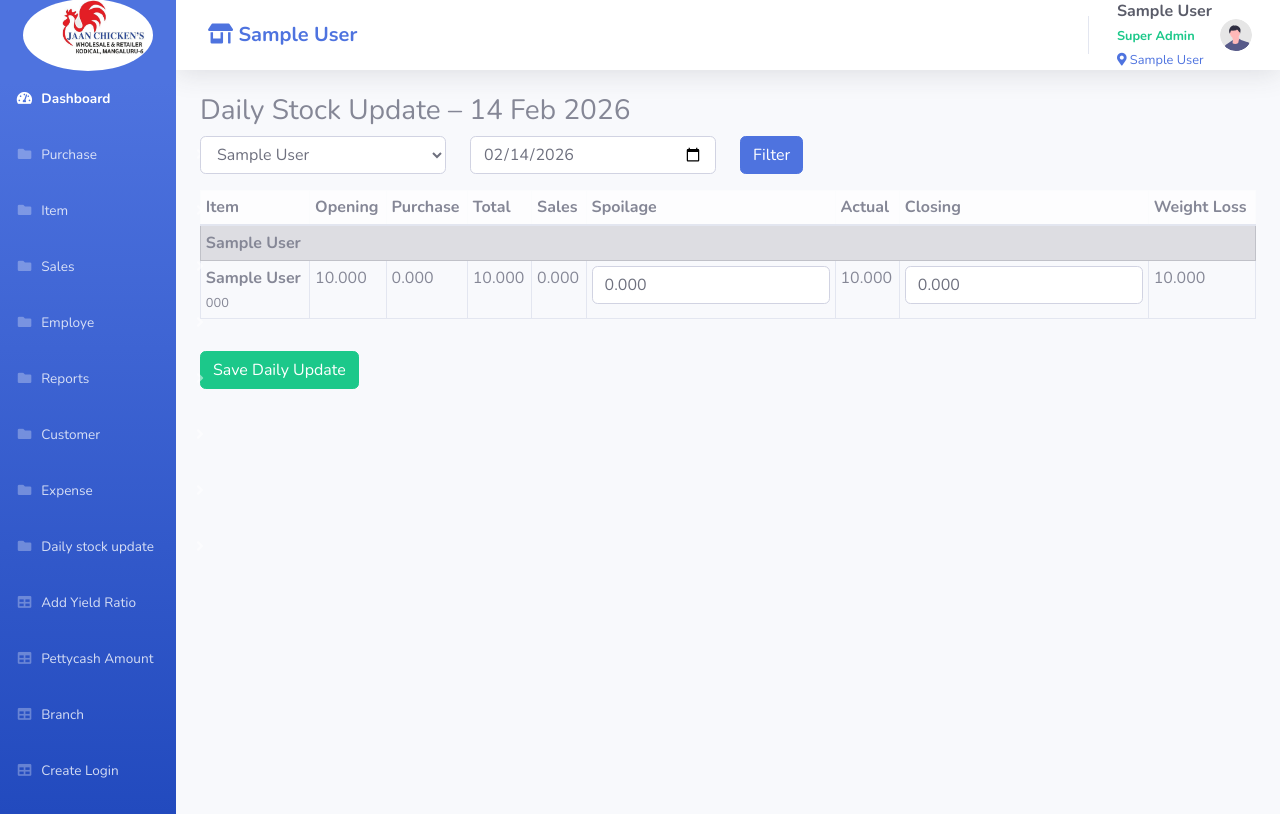
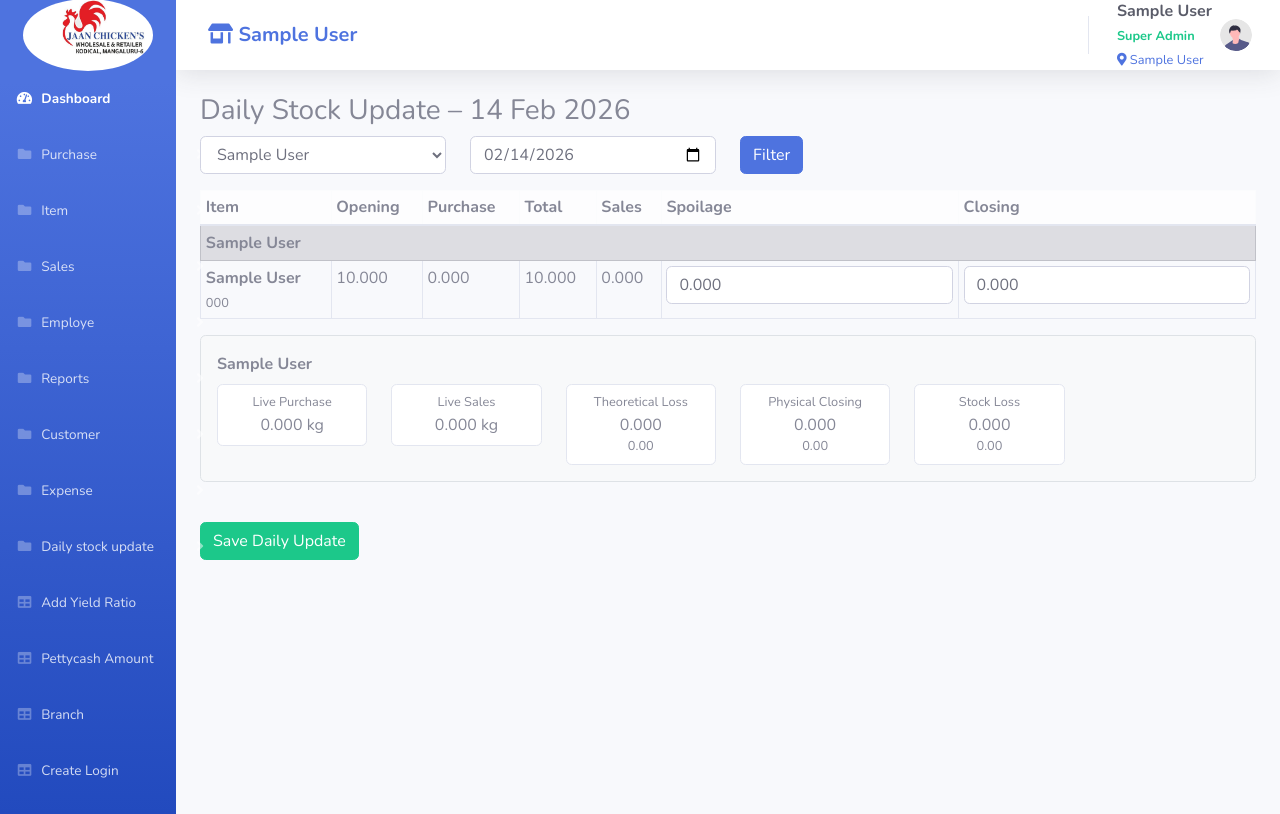
Before and after one commit to harshith-99/meat_shop, a Django app: page /accounts/daily-stock/update/ in a window 1280 px wide. Run offline with Django 5.2, Linux system fonts and the light colour scheme; a user stored in the database is signed in; tables that the repository leaves empty hold one stand-in row (values such as "Sample post"); parts of the project's set-up code (start-up, migrations or seed data) failed here and were passed over; some libraries are stand-ins or nearby versions.

Commit message:
pushed on 20032026

```diff
--- a/accounts/views.py
+++ b/accounts/views.py
@@ -506,6 +506,67 @@ def daily_stock_update(request):
 
             initial_data.append(initial)
 
+    # --- Category-wise live weight stats ---
+    category_live_stats = {}
+
+    for category, items in category_items.items():
+        total_live_purchase = Decimal('0.000')
+        total_live_sales    = Decimal('0.000')
+        total_live_closing  = Decimal('0.000')
+
+        for item in items:
+            yp = item.yieldpercentage_set.first()
+            multiplier = yp.multipler if yp else Decimal('1.000')
+
+            purchase = get_purchase_stock(item, selected_date, branch)
+            sales    = get_todays_sales(item, selected_date, branch)
+
+            # Use saved closing stock if it exists, else 0
+            rec = existing_map.get(item.id)
+            closing = rec.closing_stock if rec else Decimal('0.000')
+
+            total_live_purchase += (purchase * multiplier).quantize(Decimal('0.001'))
+            total_live_sales    += (sales    * multiplier).quantize(Decimal('0.001'))
+            total_live_closing  += (closing  * multiplier).quantize(Decimal('0.001'))
+
+        # Theoretical loss = Live Purchase - Live Sales
+        theoretical_loss = total_live_purchase - total_live_sales
+
+        # Theoretical loss %
+        if total_live_purchase > 0:
+            theoretical_loss_pct = (theoretical_loss * 100 / total_live_purchase).quantize(Decimal('0.01'))
+        else:
+            theoretical_loss_pct = Decimal('0.00')
+
+        # Physical loss weight = sum of live closing stock (closing × multiplier)
+        physical_loss_weight = total_live_closing
+
+        # Physical loss weight %
+        if total_live_purchase > 0:
+            physical_loss_pct = (physical_loss_weight * 100 / total_live_purchase).quantize(Decimal('0.01'))
+        else:
+            physical_loss_pct = Decimal('0.00')
+
+        # Stock loss = Theoretical loss - Physical loss weight
+        stock_loss = theoretical_loss - physical_loss_weight
+
+        # Stock loss %
+        if total_live_purchase > 0:
+            stock_loss_pct = (stock_loss * 100 / total_live_purchase).quantize(Decimal('0.01'))
+        else:
+            stock_loss_pct = Decimal('0.00')
+
+        category_live_stats[category.pk] = {
+            'total_live_purchase':   total_live_purchase,
+            'total_live_sales':      total_live_sales,
+            'theoretical_loss':      theoretical_loss,
+            'theoretical_loss_pct':  theoretical_loss_pct,
+            'physical_loss_weight':  physical_loss_weight,
+            'physical_loss_pct':     physical_loss_pct,
+            'stock_loss':            stock_loss,
+            'stock_loss_pct':        stock_loss_pct,
+        }
+
     # Formset
     DailyStockFormSet = modelformset_factory(
         DailystockUpdate,
@@ -580,17 +641,23 @@ def daily_stock_update(request):
             logger.error(f"Formset invalid: {formset.errors}")
             messages.error(request, "Form validation failed. Check required fields.")
 
+    # Build category_data list: (category, stats_dict) — no custom template tag needed
+    category_data = []
+    for category in category_items.keys():
+        category_data.append((category, category_live_stats.get(category.pk, {})))
+
     # GET or invalid POST → render
     context = {
         'formset': formset,
         'category_items': category_items,
+        'category_data': category_data,
         'selected_date': selected_date,
         'branch': branch,
         'branches': Branch.objects.all(),
         'role': role,
         'debug_live_visible': True,
     }
-    return render(request, 'daily_stock_update.html', context)
+    return render(request, 'daily_stock_update.html', context)  # ← this line was missing
 
 
 # Helper functions remain the same
@@ -1716,6 +1783,13 @@ def purchase_add(request):
                 })
             with transaction.atomic():
                 purchase = form.save(commit=False)
+
+                print("===== PURCHASE DEBUG =====")
+                print("Invoice:", purchase.invoice_number)
+                print("Tax Amount:", purchase.tax_amount)
+                print("Grand Total:", purchase.grand_total)
+                print("==========================")
+
                 purchase.added_by = request.user
                 if not is_admin_like:
                     purchase.branch = request.user.branch
@@ -1725,14 +1799,32 @@ def purchase_add(request):
                         if detail.instance.pk:
                             detail.instance.delete()
                     elif detail.cleaned_data and not detail.cleaned_data.get('DELETE'):
+
+                        print("===== PURCHASE DETAIL DEBUG =====")
+                        print("Item:", detail.cleaned_data.get('item'))
+                        print("Purchase Price:", detail.cleaned_data.get('purchase_price'))
+                        print("Qty:", detail.cleaned_data.get('qty'))
+                        print("No Of Boxes:", detail.cleaned_data.get('no_of_boxes'))
+                        print("Gross Weight:", detail.cleaned_data.get('gross_weight'))
+                        print("Empty Weight:", detail.cleaned_data.get('empty_weight'))
+                        print("Net Weight:", detail.cleaned_data.get('net_weight'))
+                        print("Tax %:", detail.cleaned_data.get('tax_percentage'))
+                        print("Total Amount:", detail.cleaned_data.get('total_amount'))
+                        print("=================================")
+
                         detail_instance = detail.save(commit=False)
                         detail_instance.purchase = purchase
                         detail_instance.save()
                         item = detail.cleaned_data['item']
+                        print("Item:", item)
+                        print("Current stock:", item.stock)
                         if item.category.is_weight_based:
-                            item.stock += detail.cleaned_data['net_weight']
+                            print("Adding weight:", detail.cleaned_data['net_weight'])
+                            new_stock = item.stock + detail.cleaned_data['net_weight']
                         else:
-                            item.stock += detail.cleaned_data['qty']
+                            print("Adding qty:", detail.cleaned_data['qty'])
+                            new_stock = item.stock + detail.cleaned_data['qty']
+                        print("New stock:", new_stock)
                         item.save()
                 messages.success(request, f"Purchase {invoice_no} saved successfully!")
                 return redirect("purchase_add")
--- a/templates/daily_stock_update.html
+++ b/templates/daily_stock_update.html
@@ -42,7 +42,8 @@
 
         <div class="table-responsive">
 
-                    {% for category, items in category_items.items %}
+            {% for category, stats in category_data %}
+
             <table class="table table-bordered table-sm">
                 <thead class="table-light">
                     <tr>
@@ -52,9 +53,7 @@
                         <th>Total</th>
                         <th>Sales</th>
                         <th>Spoilage</th>
-                                <th>Actual</th>
                         <th>Closing</th>
-                                <th>Weight Loss</th>
                     </tr>
                 </thead>
                 <tbody>
@@ -66,37 +65,39 @@
 
                 {% for form in formset %}
                     {% if form.initial.item_obj.category == category %}
-                            <tr class="item-row" data-multiplier="{{ form.initial.multiplier|floatformat:3 }}" data-is-live="{{ form.initial.item_obj.is_live|yesno:'1,0' }}">
+                    <tr class="item-row"
+                        data-multiplier="{{ form.initial.multiplier|floatformat:3 }}"
+                        data-is-live="{{ form.initial.item_obj.is_live|yesno:'1,0' }}"
+                        data-category-id="{{ category.pk }}">
 
                         <td>
-                                {{ form.item }}  <!-- hidden, required -->
+                            {{ form.item }}
                             <strong>{{ form.initial.item_obj.name }}</strong><br>
                             <small>{{ form.initial.item_obj.code }}</small>
                         </td>
 
-                            <!-- Add class for JS to find it -->
                         <td class="opening-display">{{ form.initial.opening_stock|floatformat:3 }}</td>
                         <td class="purchase-display">{{ form.initial.purchase_stock|floatformat:3 }}</td>
                         <td class="total-display">{{ form.initial.total_stock|floatformat:3 }}</td>
                         <td class="sales-display">{{ form.initial.todays_sales|floatformat:3 }}</td>
 
                         <td>
-                                {{ form.spoilage }}  <!-- editable -->
+                            {{ form.spoilage }}
                             <input type="hidden" name="{{ form.prefix }}-live_spoilage" value="{{ form.initial.live_spoilage|floatformat:3 }}">
                         </td>
 
-                            <td class="actual-display">
+                        <td class="actual-display" style="display:none">
                             <span class="actual-value">{{ form.initial.actual_stock|floatformat:3 }}</span>
                             <input type="hidden" name="{{ form.prefix }}-actual_stock" value="{{ form.initial.actual_stock|floatformat:3 }}">
                             <input type="hidden" name="{{ form.prefix }}-live_actual_stock" value="{{ form.initial.live_actual_stock|floatformat:3 }}">
                         </td>
 
                         <td>
-                                {{ form.closing_stock }}  <!-- editable -->
+                            {{ form.closing_stock }}
                             <input type="hidden" name="{{ form.prefix }}-live_weight_closing" value="{{ form.initial.live_weight_closing|floatformat:3 }}">
                         </td>
 
-                            <td class="weight-loss-display">
+                        <td class="weight-loss-display" style="display:none;">
                             <span class="weight-loss-value">{{ form.initial.weight_loss|floatformat:3 }}</span>
                             <input type="hidden" name="{{ form.prefix }}-weight_loss" value="{{ form.initial.weight_loss|floatformat:3 }}">
                             <input type="hidden" name="{{ form.prefix }}-live_weight_loss" value="{{ form.initial.live_weight_loss|floatformat:3 }}">
@@ -107,108 +108,214 @@
                 {% endfor %}
                 </tbody>
             </table>
+
+            {# ── Stats panel immediately after this category's table ── #}
+            <div class="category-stats-panel mb-4 p-3 rounded border"
+                 id="stats-cat-{{ category.pk }}"
+                 style="background:#f8f9fa; border-color:#dee2e6 !important;">
+
+                <div class="d-flex align-items-center mb-2">
+                    <strong class="me-2"> {{ category.category_name }}</strong>
+                    <!-- <small class="text-muted">(Live = weight × multiplier)</small> -->
+                </div>
+
+                <div class="row g-2 text-center">
+
+                    <div class="col-6 col-md-2">
+                        <div class="p-2 rounded bg-white border">
+                            <div class="small text-muted">Live Purchase</div>
+                            <div class="fw-bold"
+                                 id="live-purchase-{{ category.pk }}"
+                                 data-value="{{ stats.total_live_purchase|floatformat:3 }}">
+                                {{ stats.total_live_purchase|floatformat:3 }} kg
+                            </div>
+                        </div>
+                    </div>
+
+                    <div class="col-6 col-md-2">
+                        <div class="p-2 rounded bg-white border">
+                            <div class="small text-muted">Live Sales</div>
+                            <div class="fw-bold"
+                                 id="live-sales-{{ category.pk }}"
+                                 data-value="{{ stats.total_live_sales|floatformat:3 }}">
+                                {{ stats.total_live_sales|floatformat:3 }} kg
+                            </div>
+                        </div>
+                    </div>
+
+                    <div class="col-6 col-md-2">
+                        <div class="p-2 rounded bg-white border">
+                            <div class="small text-muted">Theoretical Loss</div>
+                            <div class="fw-bold"
+                                 id="theo-loss-{{ category.pk }}"
+                                 data-value="{{ stats.theoretical_loss|floatformat:3 }}">
+                                {{ stats.theoretical_loss|floatformat:3 }} kg
+                            </div>
+                            <div class="small" id="theo-loss-pct-{{ category.pk }}">
+                                {{ stats.theoretical_loss_pct|floatformat:2 }} %
+                            </div>
+                        </div>
+                    </div>
+
+                    <div class="col-6 col-md-2">
+                        <div class="p-2 rounded bg-white border">
+                            <div class="small text-muted">Physical Closing</div>
+                            <div class="fw-bold"
+                                 id="phys-close-{{ category.pk }}"
+                                 data-value="{{ stats.physical_loss_weight|floatformat:3 }}">
+                                {{ stats.physical_loss_weight|floatformat:3 }} kg
+                            </div>
+                            <div class="small" id="phys-close-pct-{{ category.pk }}">
+                                {{ stats.physical_loss_pct|floatformat:2 }}%
+                            </div>
+                        </div>
+                    </div>
+
+                    <div class="col-6 col-md-2">
+                        <div class="p-2 rounded bg-white border"
+                             id="stock-loss-card-{{ category.pk }}">
+                            <div class="small text-muted">Stock Loss</div>
+                            <div class="fw-bold"
+                                 id="stock-loss-{{ category.pk }}"
+                                 data-value="{{ stats.stock_loss|floatformat:3 }}">
+                                {{ stats.stock_loss|floatformat:3 }} kg
+                            </div>
+                            <div class="small" id="stock-loss-pct-{{ category.pk }}">
+                                {{ stats.stock_loss_pct|floatformat:2 }}%
+                            </div>
+                        </div>
+                    </div>
+
+                </div>
+
+                <!-- <div class="mt-2 small text-muted">
+                    <span class="me-3">📐 <em>Theoretical Loss = Live Purchase − Live Sales</em></span>
+                    <span class="me-3">📦 <em>Physical Closing = Σ (Closing × Multiplier)</em></span>
+                    <span>🔴 <em>Stock Loss = Theoretical Loss − Physical Closing</em></span>
+                </div> -->
+            </div>
+
             {% endfor %}
 
         </div>
 
         <button type="submit" class="btn btn-success mt-3">Save Daily Update</button>
     </form>
+
 </div>
 
 <script>
 document.addEventListener('DOMContentLoaded', () => {
-    console.log("JS loaded – ready to calculate");
 
     function recalcRow(row) {
-        console.log("Recalculating row:", row);
+        const multiplier = parseFloat(row.dataset.multiplier || '1') || 1;
 
-        // Safe multiplier parsing
-        let multiplierStr = row.dataset.multiplier || '1';
-        console.log("Raw multiplier:", multiplierStr);
-        const multiplier = parseFloat(multiplierStr) || 1;
-        console.log("Parsed multiplier:", multiplier);
-
-        // Get inputs safely
         const spoilageInput = row.querySelector('input[name$="-spoilage"]');
-        const closingInput = row.querySelector('input[name$="-closing_stock"]');
+        const closingInput  = row.querySelector('input[name$="-closing_stock"]');
 
         const spoilage = spoilageInput ? parseFloat(spoilageInput.value || 0) : 0;
-        const closing = closingInput ? parseFloat(closingInput.value || 0) : 0;
+        const closing  = closingInput  ? parseFloat(closingInput.value  || 0) : 0;
 
-        console.log("Spoilage:", spoilage, "Closing:", closing);
+        const opening  = parseFloat(row.querySelector('.opening-display')?.innerText  || 0);
+        const purchase = parseFloat(row.querySelector('.purchase-display')?.innerText || 0);
+        const sales    = parseFloat(row.querySelector('.sales-display')?.innerText    || 0);
 
-        // Base values from displayed text (reliable)
-        const opening = parseFloat(row.querySelector('.opening-display')?.innerText || 0);
-        const purchase = parseFloat(row.querySelector('.purchase-display')?.innerText || 0);
-        const sales = parseFloat(row.querySelector('.sales-display')?.innerText || 0);
-
-        console.log("Base values → Opening:", opening, "Purchase:", purchase, "Sales:", sales);
-
-        // Calculations
         const totalStock = opening + purchase;
-        const actual = (totalStock - sales) - spoilage;
+        const actual     = (totalStock - sales) - spoilage;
         const weightLoss = actual - closing;
 
-        const liveOpening = opening * multiplier;
-        const livePurchase = purchase * multiplier;
-        const liveTotal = liveOpening + livePurchase;
-        const liveSales = sales * multiplier;
-        const liveSpoilage = spoilage * multiplier;
-        const liveActual = actual * multiplier;
-        const liveClosing = closing * multiplier;
+        const liveOpening    = opening  * multiplier;
+        const livePurchase   = purchase * multiplier;
+        const liveTotal      = liveOpening + livePurchase;
+        const liveSales      = sales    * multiplier;
+        const liveSpoilage   = spoilage * multiplier;
+        const liveActual     = actual   * multiplier;
+        const liveClosing    = closing  * multiplier;
         const liveWeightLoss = liveActual - liveClosing;
 
-        console.log("Calculated → Actual:", actual, "Weight Loss:", weightLoss);
-
-        // Update hidden fields
-        const updateField = (name, val) => {
-            const field = row.querySelector(`input[name$="${name}"]`);
-            if (field) {
-                field.value = val.toFixed(3);
-                console.log(`Updated ${name}: ${val.toFixed(3)}`);
-            } else {
-                console.warn(`Field not found: ${name}`);
-            }
+        const updateField = (suffix, val) => {
+            const field = row.querySelector(`input[name$="${suffix}"]`);
+            if (field) field.value = val.toFixed(3);
         };
 
-        updateField("-total_stock", totalStock);
-        updateField("-actual_stock", actual);
-        updateField("-weight_loss", weightLoss);
+        updateField('-total_stock',         totalStock);
+        updateField('-actual_stock',        actual);
+        updateField('-weight_loss',         weightLoss);
+        updateField('-live_opening_stock',  liveOpening);
+        updateField('-live_purchase_stock', livePurchase);
+        updateField('-live_total_stock',    liveTotal);
+        updateField('-live_todays_sales',   liveSales);
+        updateField('-live_spoilage',       liveSpoilage);
+        updateField('-live_actual_stock',   liveActual);
+        updateField('-live_weight_closing', liveClosing);
+        updateField('-live_weight_loss',    liveWeightLoss);
 
-        updateField("-live_opening_stock", liveOpening);
-        updateField("-live_purchase_stock", livePurchase);
-        updateField("-live_total_stock", liveTotal);
-        updateField("-live_todays_sales", liveSales);
-        updateField("-live_spoilage", liveSpoilage);
-        updateField("-live_actual_stock", liveActual);
-        updateField("-live_weight_closing", liveClosing);
-        updateField("-live_weight_loss", liveWeightLoss);
-
-        // Update visible text
-        const setText = (selector, val) => {
-            const el = row.querySelector(selector);
+        const setText = (cls, val) => {
+            const el = row.querySelector(cls);
             if (el) el.innerText = val.toFixed(3);
         };
+        setText('.total-display',     totalStock);
+        setText('.actual-value',      actual);
+        setText('.weight-loss-value', weightLoss);
+    }
 
-        setText('.total-display', totalStock);
-        setText('.actual-value', actual);
-        setText('.weight-loss-value', weightLoss);
+    function recalcCategoryStats(categoryId) {
+        const rows = document.querySelectorAll(`.item-row[data-category-id="${categoryId}"]`);
+
+        const livePurchaseEl = document.getElementById(`live-purchase-${categoryId}`);
+        const liveSalesEl    = document.getElementById(`live-sales-${categoryId}`);
+        if (!livePurchaseEl || !liveSalesEl) return;
+
+        const totalLivePurchase = parseFloat(livePurchaseEl.dataset.value || 0);
+        const totalLiveSales    = parseFloat(liveSalesEl.dataset.value    || 0);
+
+        let totalLiveClosing = 0;
+        rows.forEach(row => {
+            const multiplier   = parseFloat(row.dataset.multiplier || 1);
+            const closingInput = row.querySelector('input[name$="-closing_stock"]');
+            const closing      = closingInput ? parseFloat(closingInput.value || 0) : 0;
+            totalLiveClosing  += closing * multiplier;
+        });
+
+        const theoreticalLoss    = totalLivePurchase - totalLiveSales;
+        const theoreticalLossPct = totalLivePurchase > 0 ? (theoreticalLoss * 100 / totalLivePurchase) : 0;
+        const physClosePct       = totalLivePurchase > 0 ? (totalLiveClosing * 100 / totalLivePurchase) : 0;
+        const stockLoss          = theoreticalLoss - totalLiveClosing;
+        const stockLossPct       = totalLivePurchase > 0 ? (stockLoss * 100 / totalLivePurchase) : 0;
+
+        const setEl = (id, val, dec) => {
+            const el = document.getElementById(id);
+            if (el) el.innerText = val.toFixed(dec);
+        };
+
+        setEl(`theo-loss-${categoryId}`,      theoreticalLoss,    3);
+        setEl(`theo-loss-pct-${categoryId}`,  theoreticalLossPct, 2);
+        setEl(`phys-close-${categoryId}`,     totalLiveClosing,   3);
+        setEl(`phys-close-pct-${categoryId}`, physClosePct,       2);
+        setEl(`stock-loss-${categoryId}`,     stockLoss,          3);
+        setEl(`stock-loss-pct-${categoryId}`, stockLossPct,       2);
     }
 
     // Attach listeners
     document.querySelectorAll('input[name$="-spoilage"], input[name$="-closing_stock"]').forEach(input => {
-        input.addEventListener('input', function() {
+        input.addEventListener('input', function () {
             const row = this.closest('.item-row');
             if (row) {
-                console.log("Input changed:", this.name);
                 recalcRow(row);
+                const catId = row.dataset.categoryId;
+                if (catId) recalcCategoryStats(catId);
             }
         });
     });
 
-    // Run initial calculation
-    console.log("Running initial recalc for all rows");
+    // Initial pass
     document.querySelectorAll('.item-row').forEach(row => recalcRow(row));
+
+    const catIds = new Set(
+        [...document.querySelectorAll('.item-row[data-category-id]')]
+            .map(r => r.dataset.categoryId).filter(Boolean)
+    );
+    catIds.forEach(id => recalcCategoryStats(id));
 });
 </script>
 {% endblock %}
```
Lines whose indentation alone changed are shown as unchanged.
